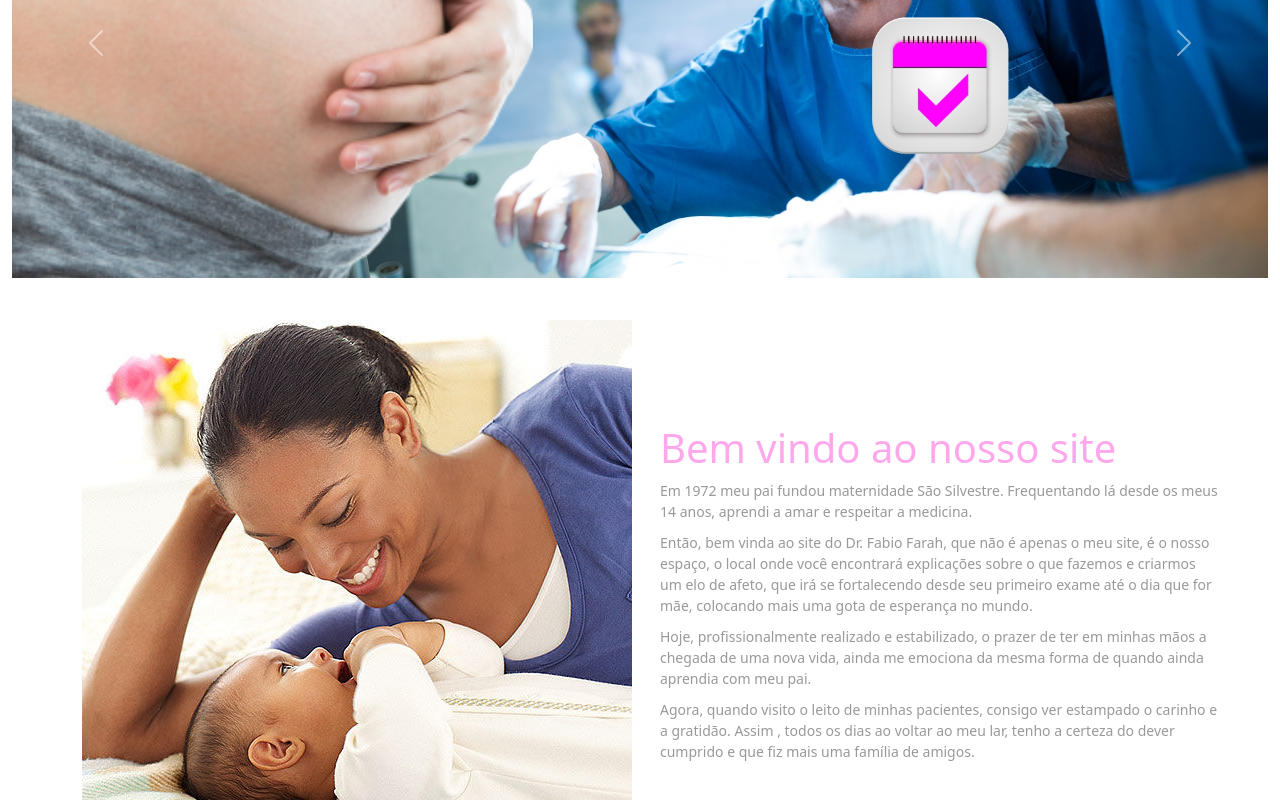
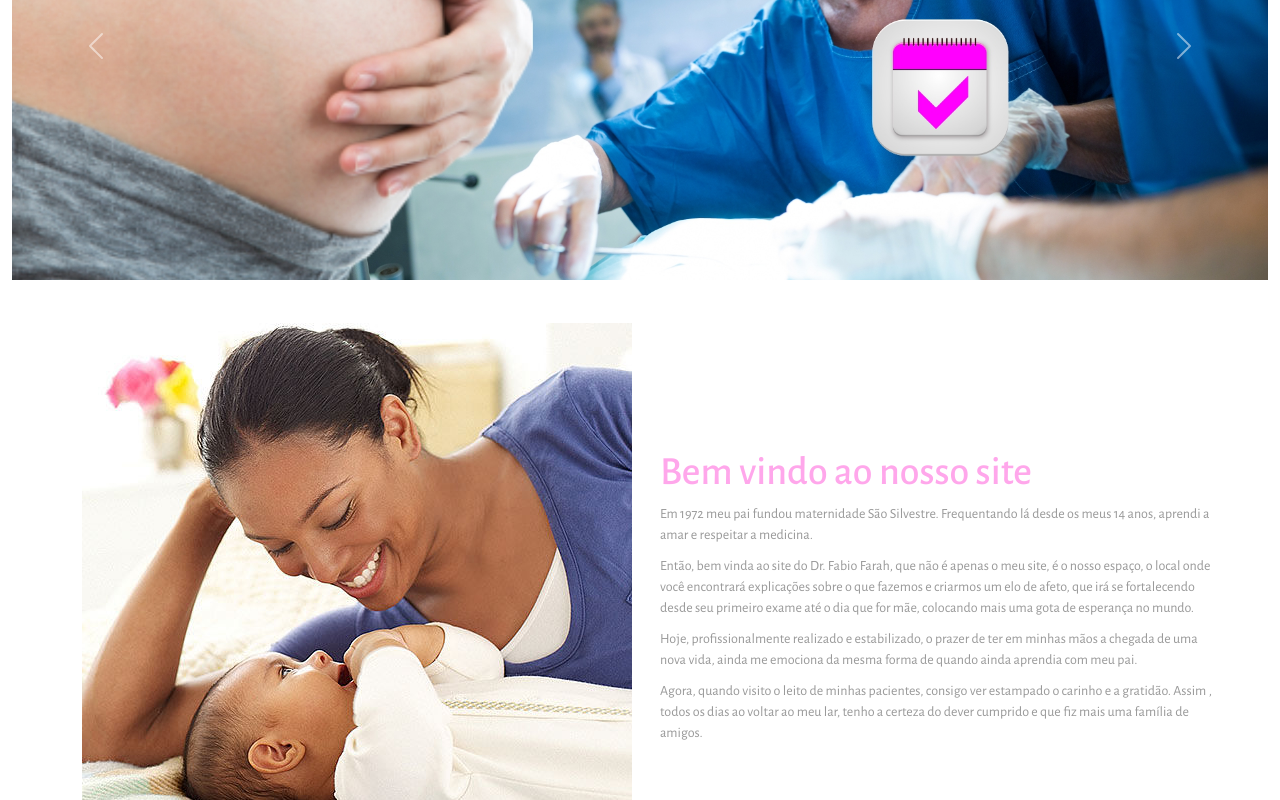
Before and after one commit to ebarrosjr/site-farah, a Next.js app: page / in a window 1280 px wide. Shown: the part 791-1591 px from the top of the page. Built offline with nearby package versions, Linux system fonts and the light colour scheme.

Commit message:
adicao de fonte

```diff
--- a/src/scss/global.scss
+++ b/src/scss/global.scss
@@ -6,7 +6,11 @@
     border: 0;
     list-style: none;
     text-decoration: none;
+    font-family: 'Alegreya Sans', sans-serif;
 }
 
 //BOOTSTRAP
 @import "/node_modules/bootstrap/scss/bootstrap.scss";
+
+//FONTS
+@import url('https://fonts.googleapis.com/css2?family=Alegreya+Sans:wght@100;300;400;500;700;800;900&display=swap');
--- a/src/scss/home.module.scss
+++ b/src/scss/home.module.scss
@@ -1,3 +1,4 @@
+//COMPONENTS
 @import "./variaveis.scss";
 @import "./button.scss";
 @import "./responsive.module.scss";
```
